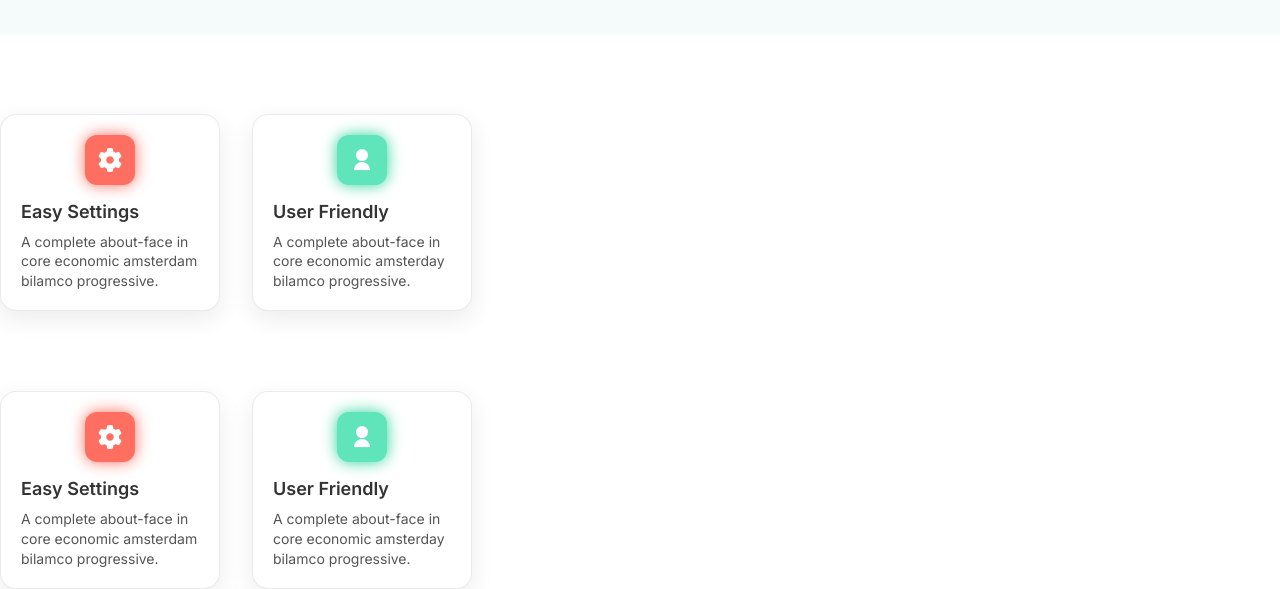
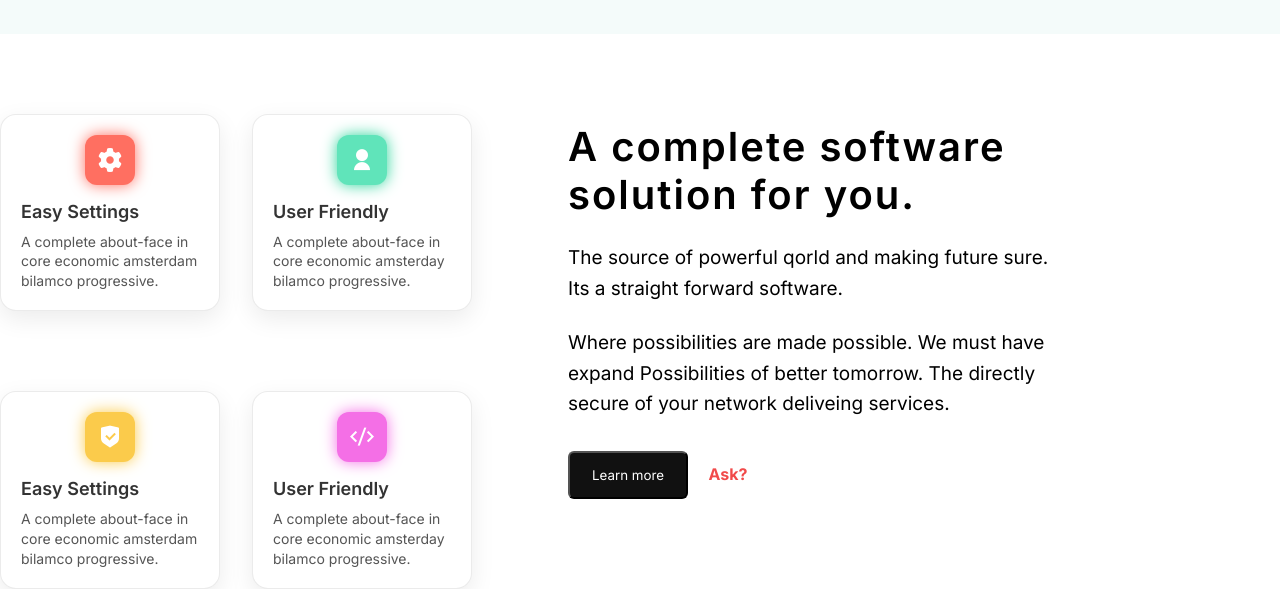
Before and after one commit to maxsadbek/Soft-Point, a plain HTML site: page index.html in a window 1280 px wide. Shown: the part 641-1230 px from the top of the page. Drawn offline with nearby package versions, Linux system fonts and the light colour scheme.

Commit message:
men a complete sectionni yangiladim

```diff
--- a/index.html
+++ b/index.html
@@ -89,7 +89,8 @@
 		</section>
 		<!-- A complete seciton -->
 		<!-- Start -->
-		<section class="container">
+		<section class="container card_section">
+			<div>
 				<div class="crad_box">
 					<div class="card">
 						<div class="icon-box">
@@ -109,20 +110,29 @@
 				</div>
 				<div class="crad_box">
 					<div class="card">
-					<div class="icon-box">
-						<i class="fa-solid fa-gear"></i>
+						<div class="icon-box3">
+							<i class="ri-shield-check-fill"></i>
 						</div>
 						<h3>Easy Settings</h3>
 						<p>A complete about-face in core economic amsterdam bilamco progressive.</p>
 					</div>
 					<div class="card">
-					<div class="icon-box1">
-						<i class="ri-user-fill"></i>
+						<div class="icon-box4">
+							<i class="ri-code-s-slash-line"></i>
 						</div>
 						<h3>User Friendly</h3>
 						<p>A complete about-face in
 							core economic amsterday bilamco progressive.</p>
 					</div>
+				</div>
+			</div>
+			<div class="a_complete">
+				<h1>A complete software solution for you.</h1>
+				<p>The source of powerful qorld and making future sure. Its a straight forward software.</p>
+				<p>Where possibilities are made possible. We must have expand Possibilities of better tomorrow. The
+					directly secure of your network deliveing services.</p>
+				<button>Learn more</button>
+				<a href="#">Ask?</a>
 			</div>
 		</section>
 		<!-- End -->
--- a/style/style.css
+++ b/style/style.css
@@ -5,7 +5,7 @@
 	padding: 0;
 	box-sizing: border-box;
 	font-family: "Inter", sans-serif;
-	transition: all 1s ease;
+	transition: all 0.4s ease;
 
 }
 
@@ -264,6 +264,13 @@ a {
 /* End */
 /* A complete section */
 /* Start */
+.card_section {
+	display: flex;
+	justify-content: space-between;
+	align-items: center;
+	gap: 6rem;
+}
+
 .crad_box {
 	display: flex;
 	gap: 2rem;
@@ -327,7 +334,70 @@ a {
 	margin: 0 auto 16px;
 }
 
+.icon-box3 {
+	width: 50px;
+	height: 50px;
+	background: #fbcb4b;
+	box-shadow: 0px 0px 15px #fbcb4b;
+	display: flex;
+	align-items: center;
+	justify-content: center;
+	border-radius: 12px;
+	margin: 0 auto 16px;
+}
+
+.icon-box4 {
+	width: 50px;
+	height: 50px;
+	background: #f46fe6;
+	box-shadow: 0px 0px 15px #f46fe6;
+	display: flex;
+	align-items: center;
+	justify-content: center;
+	border-radius: 12px;
+	margin: 0 auto 16px;
+}
+
 .icon-box1 i {
 	color: white;
 	font-size: 24px;
 }
+
+.icon-box3 i {
+	color: white;
+	font-size: 24px;
+}
+
+.icon-box4 i {
+	color: white;
+	font-size: 24px;
+}
+
+.a_complete h1 {
+	font-size: 40px;
+	font-weight: 600;
+	width: 70%;
+	letter-spacing: 2px;
+	line-height: 48px;
+}
+
+.a_complete p {
+	font-size: 19px;
+	margin-top: 1.5rem;
+	width: 70%;
+	line-height: 1.6;
+}
+
+.a_complete button {
+	margin-top: 2rem;
+	padding: 14px 22px;
+	border-radius: 6px;
+	background-color: #111;
+	color: #fff;
+	margin-right: 1rem;
+}
+
+.a_complete a {
+	color: #f14a4a;
+	font-weight: 700;
+}
```
Lines whose indentation alone changed are shown as unchanged.
